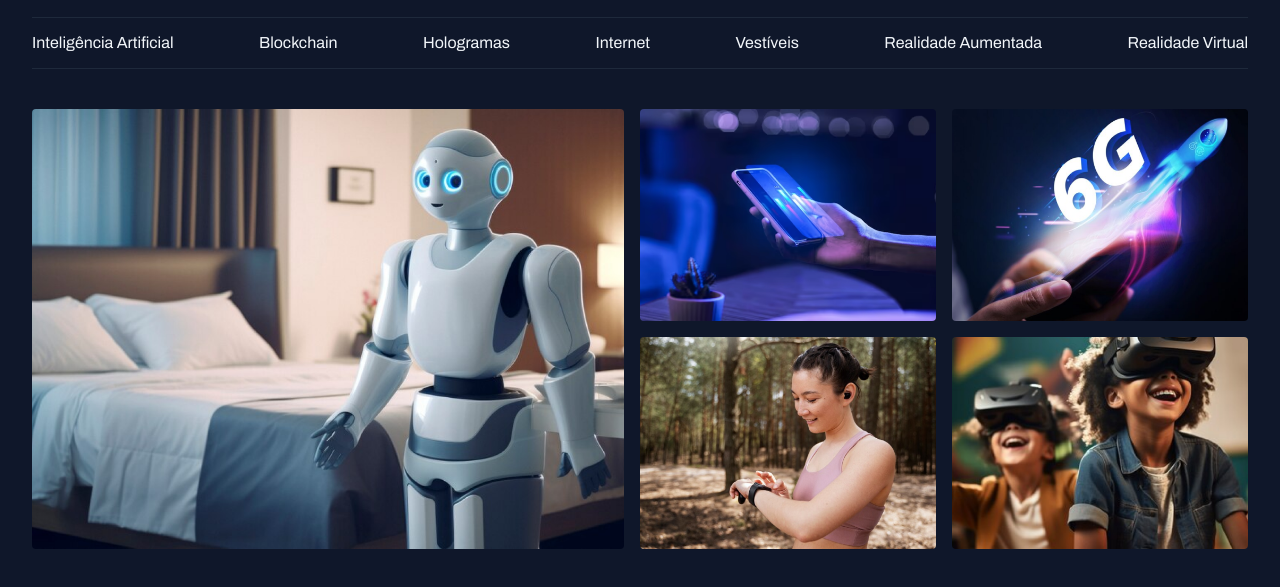
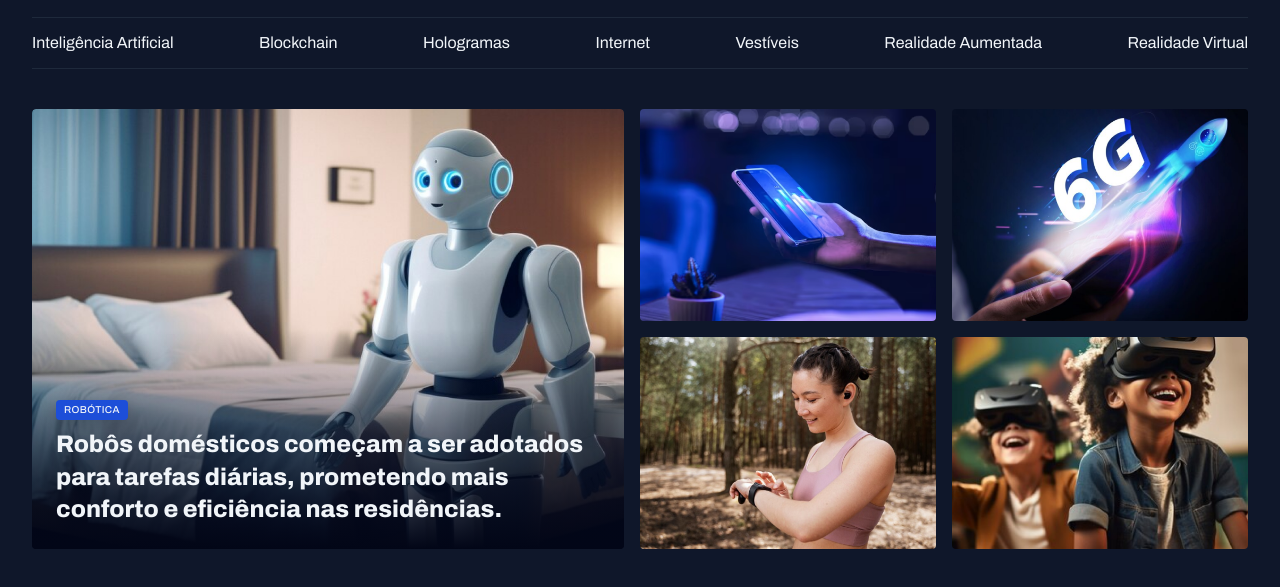
Before and after one commit to miqueiassantoss/portal-de-noticias-project, a plain HTML site: page index.html in a window 1280 px wide. Shown: the part 55-642 px from the top of the page. Drawn offline with Linux system fonts and the light colour scheme.

Commit message:
ajustando conteudo card

```diff
--- a/index.html
+++ b/index.html
@@ -43,9 +43,14 @@
 
   <main class="container grid">
     <section id="featured" class="grid grid-col gap-16">
-      <div>
+      <figure class="card">
         <img src="assets/images/Image01.png" alt="">
-      </div>
+
+        <figcaption>
+          <span class="content-tag">robótica</span>
+          <h2 class="text-2x1">Robôs domésticos começam a ser adotados para tarefas diárias, prometendo mais conforto e eficiência nas residências.</h2>
+        </figcaption>
+      </figure>
 
       <div class="grid grid-cols-2 gap-16">
         <div>
--- a/styles/global.css
+++ b/styles/global.css
@@ -53,3 +53,15 @@ img {
 main {
   margin-top: 40px;
 }
+
+.content-tag {
+  display: inline-block; /*pra não estourar pros lados e poder mudar o padding*/
+  background-color: var(--brand-color-dark);
+  padding: 4px 8px;
+  border-radius: 4px;
+  font: 500 10px/1.2 var(--font-family);
+  text-transform: uppercase;
+  letter-spacing: 0.04em;
+  color: var(--text-color-primary);
+  box-shadow: 0px 4px 16px #02061740;
+}
--- a/styles/sections.css
+++ b/styles/sections.css
@@ -3,5 +3,30 @@
     height: 100%;
     object-fit: cover;
     border-radius: 4px;
+    }
+  .card {
+    border-radius: 4px;
+    overflow: hidden; /*fazer com que a parte sem border radius suma*/
+    position: relative; /*relative na imagem pra outra imagem ficar absolute só dentro desse card */
+    &::before {
+      content: ""; /*tem que ter o conteúdo*/
+      position: absolute; /*pra posicionar por cima*/
+      inset: 0; /*não lembro pra que serve */
+      top: 50%; /*dizendo onde começa*/
+      background: linear-gradient( /*criando o degrade*/
+        180deg,
+        transparent 0%,
+        #020617 100%
+      );
+    }
+    figcaption {
+      position: absolute;
+      bottom: 0;
+      padding: 24px;
+
+      h2 {
+        margin-top: 8px;
+      }
+    }
   }
 }
--- a/styles/utility.css
+++ b/styles/utility.css
@@ -13,3 +13,20 @@
 .gap-16 {
   gap: 16px;
 }
+
+.text-2x1 {
+  font: var(--h1);
+}
+
+.text-x1 {
+  font: var(--h2);
+}
+
+.text-lg {
+  font: var(--h1);
+}
+
+
+.text-sm {
+  font: var(--text-sm);
+}
```
